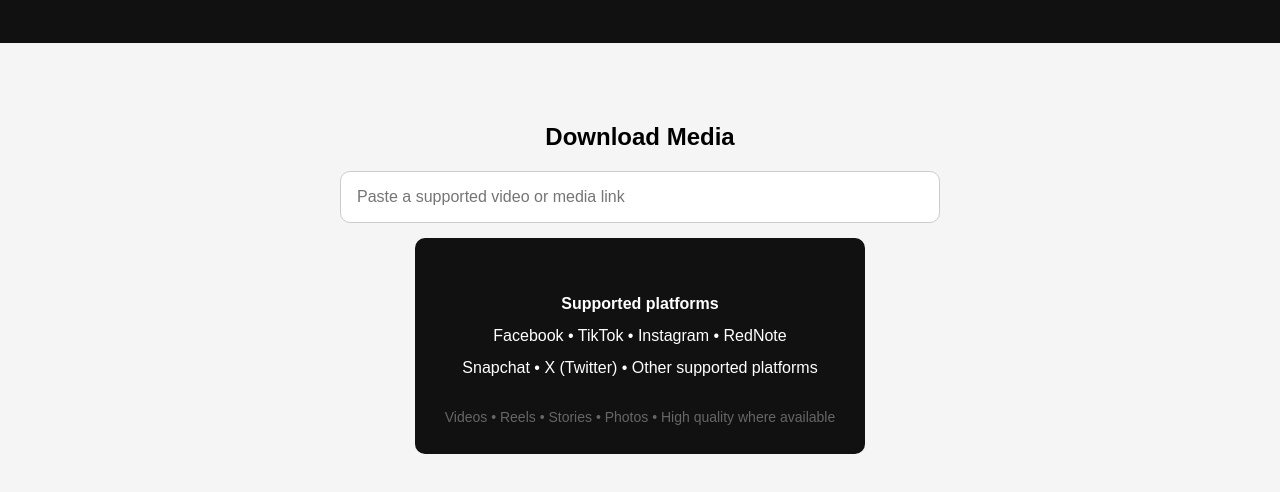
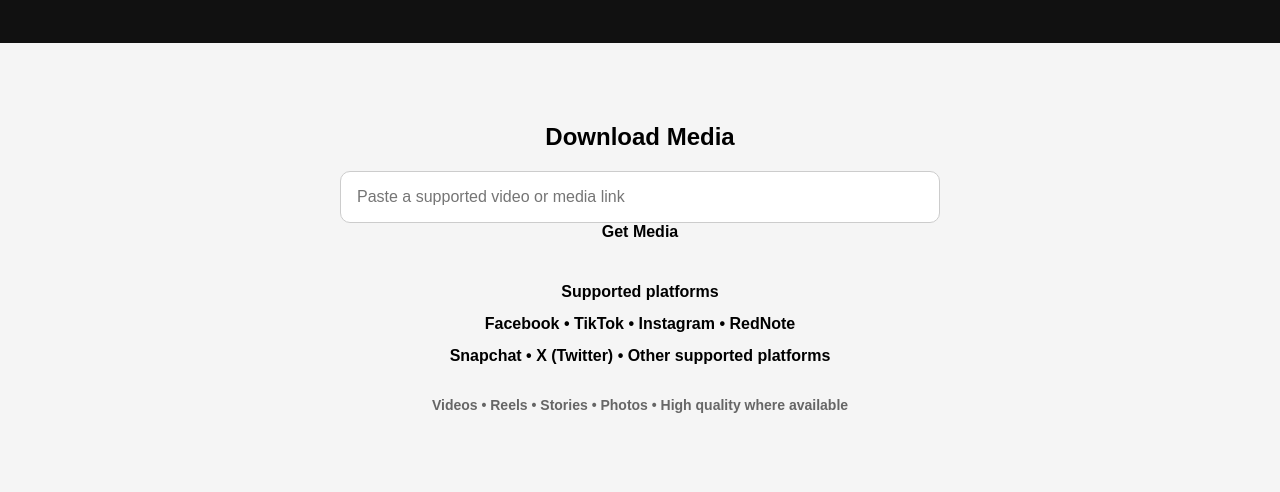
Before and after one commit to dianaalazar78-boop/-vistara-download-v2, a website: page index.html in a window 1280 px wide. Shown: the part 104-596 px from the top of the page. Drawn offline with Linux system fonts and the light colour scheme.

Commit message:
Fix button tag formatting in index.html

```diff
--- a/index.html
+++ b/index.html
@@ -81,7 +81,7 @@
 
     <br>
 
-   <button onclick="getMedia()">
+   <b   <button onclick="getMedia()">Get Media</button>
 
     <div class="platforms">
       <strong>Supported platforms</strong><br>
```
